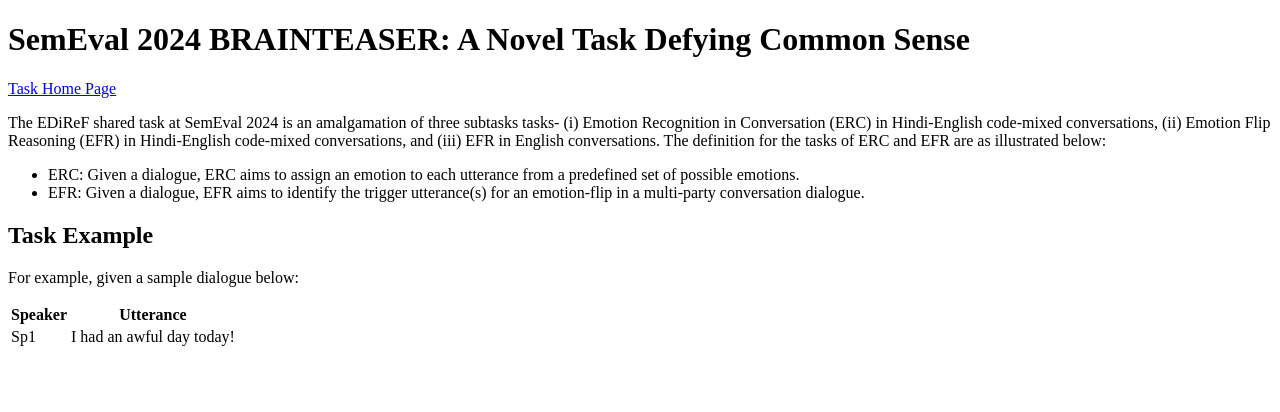
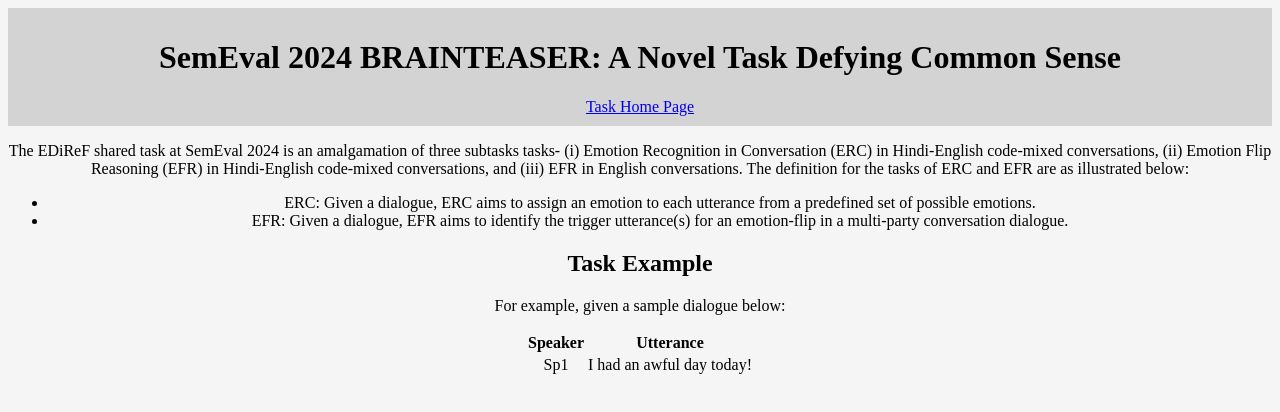
Before and after one commit to 1171-jpg/1171-jpg.github.io, a plain HTML site: page index.html in a window 1280 px wide. Drawn offline with Linux system fonts and the light colour scheme.

Commit message:
Update index.html

```diff
--- a/index.html
+++ b/index.html
@@ -3,10 +3,23 @@
 <head>
     <title>SemEval 2024 BRAINTEASER: A Novel Task Defying Common Sense</title>
     <meta charset="UTF-8">
+    <style>
+        body {
+            text-align: center;
+            background-color: #F5F5F5; /* Light grey color */
+        }
+        header {
+            background-color: #D3D3D3; /* Darker grey color */
+            padding: 10px;
+        }
+    </style>
 </head>
 <body>
-    <h1>SemEval 2024 BRAINTEASER: A Novel Task Defying Common Sense</h1>
-    <a href="#">Task Home Page</a>
+    <header>
+        <h1>SemEval 2024 BRAINTEASER: A Novel Task Defying Common Sense</h1>
+        <a href="#">Task Home Page</a>
+    </header>
+
     <p>The EDiReF shared task at SemEval 2024 is an amalgamation of three subtasks tasks-
         (i) Emotion Recognition in Conversation (ERC) in Hindi-English code-mixed conversations,
         (ii) Emotion Flip Reasoning (EFR) in Hindi-English code-mixed conversations, and
@@ -20,7 +33,7 @@
 
     <h2>Task Example</h2>
     <p>For example, given a sample dialogue below:</p>
-    <table>
+    <table align="center">
         <thead>
             <tr>
                 <th>Speaker</th>
```
